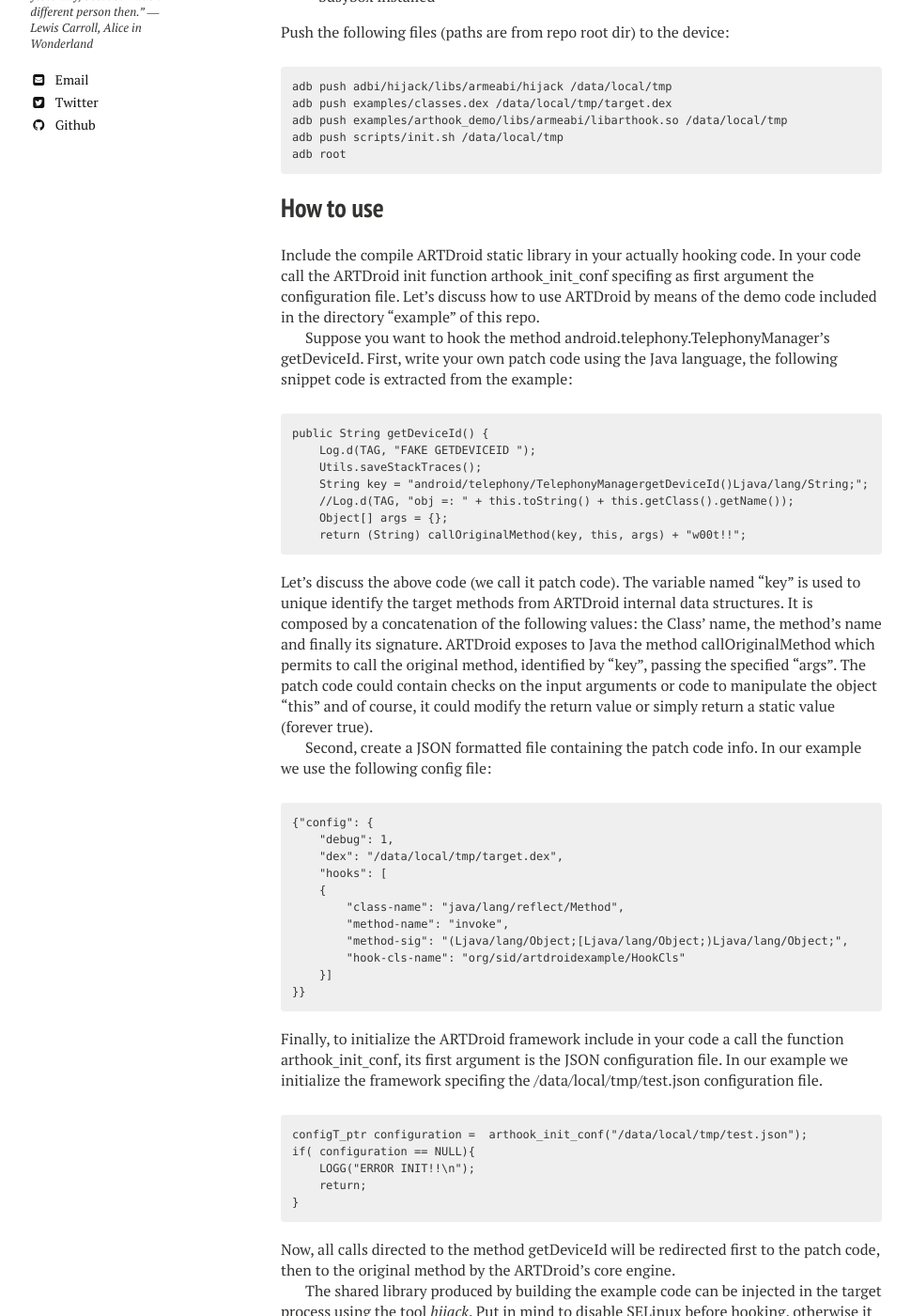
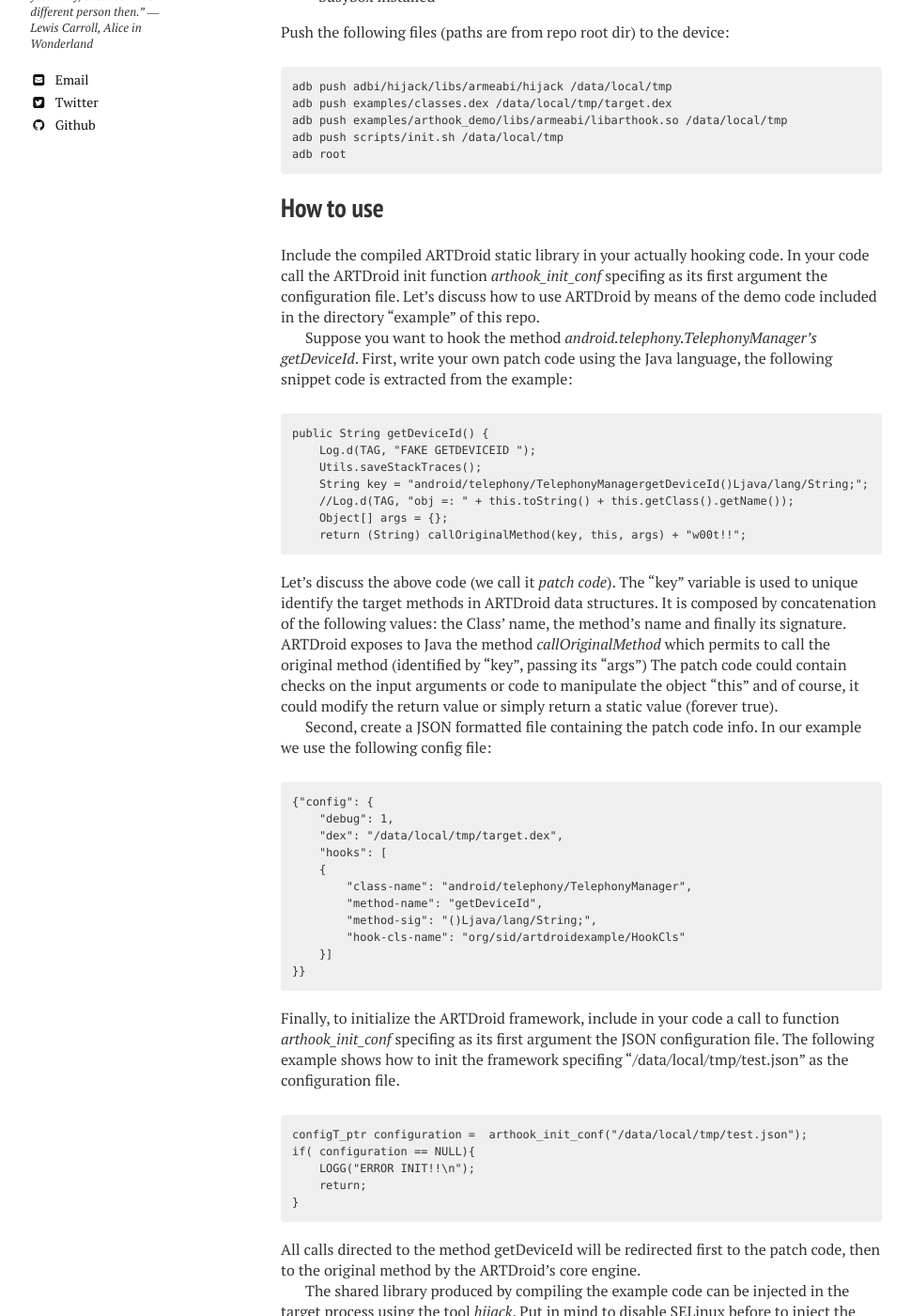
Before and after one commit to vaioco/vaioco.github.io, a Jekyll site: the page built from _posts/ART/2016-03-11-artdroid-doc.markdown, in a window 1280 px wide and 1400 px high, scrolled down 348 px. Shown: the whole window at 94% size, without its empty margins (21-991 px from the left). Built offline with Jekyll 4.4.1, drawn with Linux system fonts in a browser that asks for light colours; nearby versions of some CDN libraries; some web fonts are replaced; some of the changed text lies outside the part shown.

Commit message:
artdroid doc

```diff
--- a/_posts/ART/2016-03-11-artdroid-doc.markdown
+++ b/_posts/ART/2016-03-11-artdroid-doc.markdown
@@ -20,7 +20,7 @@ ARTDroid requires the following dependencies:
 
 Push the following files (paths are from repo root dir) to the device:
 
-{% highlight shell linenos %}
+{% highlight shell linenos=table %}
 adb push adbi/hijack/libs/armeabi/hijack /data/local/tmp
 adb push examples/classes.dex /data/local/tmp/target.dex
 adb push examples/arthook_demo/libs/armeabi/libarthook.so /data/local/tmp
@@ -31,13 +31,12 @@ adb root
 
 ## How to use
 
-Include the compile ARTDroid static library in your actually hooking code. In your code call the ARTDroid init function arthook_init_conf specifing as first argument the configuration file.
+Include the compiled ARTDroid static library in your actually hooking code. In your code call the ARTDroid init function *arthook_init_conf* specifing as its first argument the configuration file.
 Let's discuss how to use ARTDroid by means of the demo code included in the directory "example" of this repo.
 
-Suppose you want to hook the method android.telephony.TelephonyManager's getDeviceId. First, write your own patch code using the Java language, the following snippet code is extracted from the example:
+Suppose you want to hook the method *android.telephony.TelephonyManager's getDeviceId*. First, write your own patch code using the Java language, the following snippet code is extracted from the example:
 
-{% highlight java linenos %}
-
+{% highlight java linenos=table %}
 public String getDeviceId() {
     Log.d(TAG, "FAKE GETDEVICEID ");
     Utils.saveStackTraces();
@@ -48,30 +47,30 @@ public String getDeviceId() {
 {% endhighlight %}
 
 
-Let's discuss the above code (we call it patch code). The variable named "key" is used to unique identify the target methods from ARTDroid internal data structures. It is composed by a concatenation of the following values: the Class' name, the method's name and finally its signature. ARTDroid exposes to Java the method callOriginalMethod which permits to call the original method, identified by "key", passing the specified "args".
+Let's discuss the above code (we call it *patch code*). The "key" variable is used to unique identify the target methods in ARTDroid  data structures. It is composed by concatenation of the following values: the Class' name, the method's name and finally its signature. ARTDroid exposes to Java the method *callOriginalMethod*  which permits to call the original method (identified by "key", passing its "args")
 The patch code could contain checks on the input arguments or code to manipulate the object "this" and of course, it could modify the return value or simply return a static value (forever true).
 
 Second, create a JSON formatted file containing the patch code info. In our example we use the following config file:
 
-{% highlight json linenos %}
+{% highlight json linenos=table %}
 
 {"config": {
     "debug": 1,
     "dex": "/data/local/tmp/target.dex",
     "hooks": [
     {
-        "class-name": "java/lang/reflect/Method",
-        "method-name": "invoke",
-        "method-sig": "(Ljava/lang/Object;[Ljava/lang/Object;)Ljava/lang/Object;",
+        "class-name": "android/telephony/TelephonyManager",
+        "method-name": "getDeviceId",
+        "method-sig": "()Ljava/lang/String;",
         "hook-cls-name": "org/sid/artdroidexample/HookCls"
     }]
 }}
 {% endhighlight %}
 
 
-Finally, to initialize the ARTDroid framework include in your code a call the function arthook_init_conf, its first argument is the JSON configuration file. In our example we initialize the framework specifing the /data/local/tmp/test.json configuration file.
+Finally, to initialize the ARTDroid framework, include in your code a call to function *arthook_init_conf* specifing as its first argument the JSON configuration file. The following example shows how to init the framework specifing "/data/local/tmp/test.json" as the configuration file.
 
-{% highlight c linenos %}
+{% highlight c linenos=table %}
 
 configT_ptr configuration =  arthook_init_conf("/data/local/tmp/test.json");
 if( configuration == NULL){
@@ -81,16 +80,17 @@ if( configuration == NULL){
 {% endhighlight %}
 
 
-Now, all calls directed to the method getDeviceId will be redirected first to the patch code, then to the original method by the ARTDroid's core engine.
+All calls directed to the method getDeviceId will be redirected first to the patch code, then to the original method by the ARTDroid's core engine.
 
-The shared library produced by building the example code can be injected in the target process using the tool _hijack_. Put in mind to disable SELinux before hooking, otherwise it will prevent your stuff from working properly.
-Running the following command in a shell locally on the device, the hooking library is injected in the target process.
+The shared library produced by compiling the example code can be injected in the target process using the tool _hijack_. Put in mind to disable SELinux before to inject the library, otherwise it will prevent your stuff from working properly.
+To inject the compiled library in a target app, execute the following commands in a shell on the device:
 
-{% highlight shell linenos %}
+{% highlight shell linenos=table %}
 
 cd /data/local/tmp
 sh init.sh (run only once to set the environment)
 sh runhijack.sh -h
+
 {% endhighlight %}
 
 
```
Also changed, not shown: other parts of _posts/ART/2016-03-11-artdroid-doc.markdown (+1 -1 lines).
